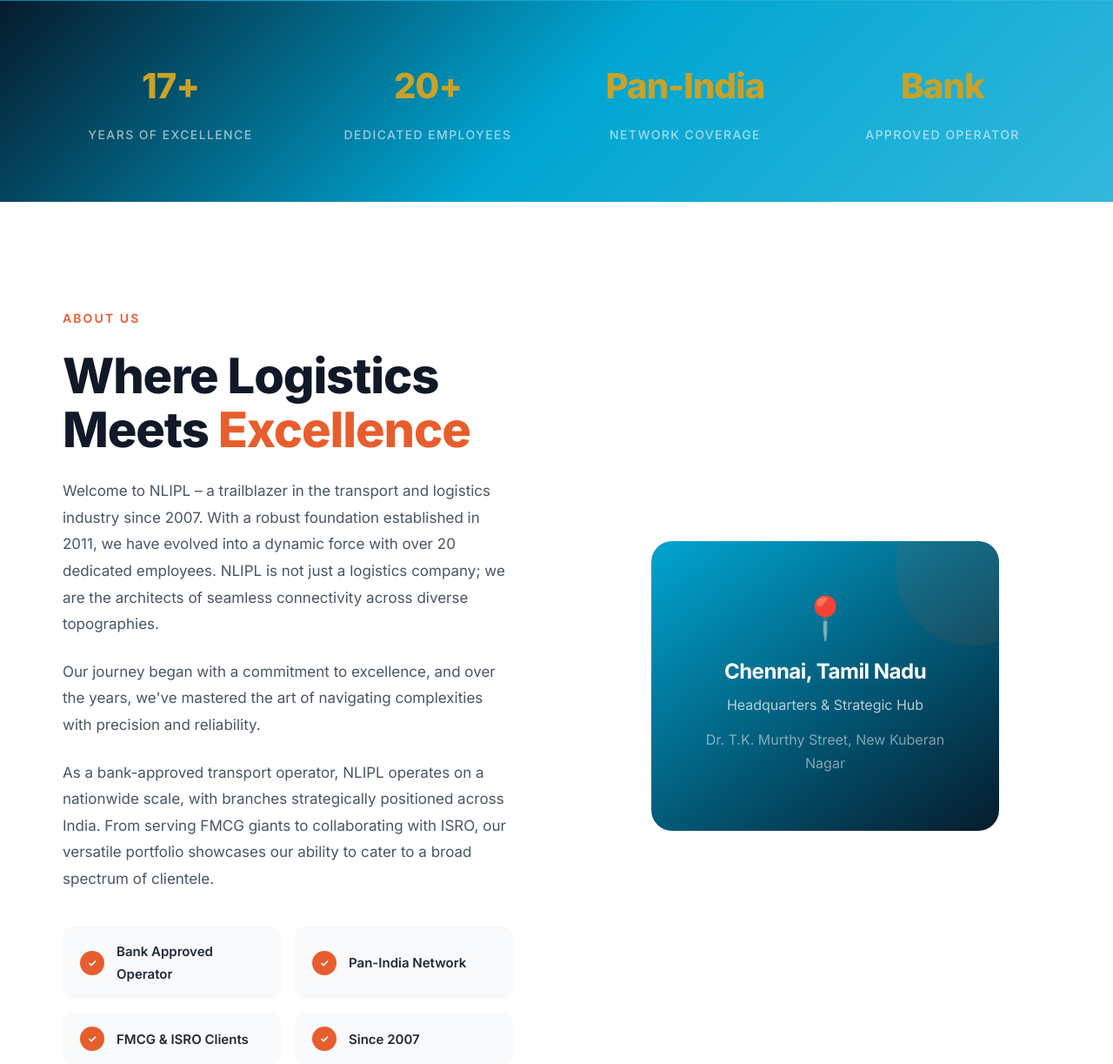
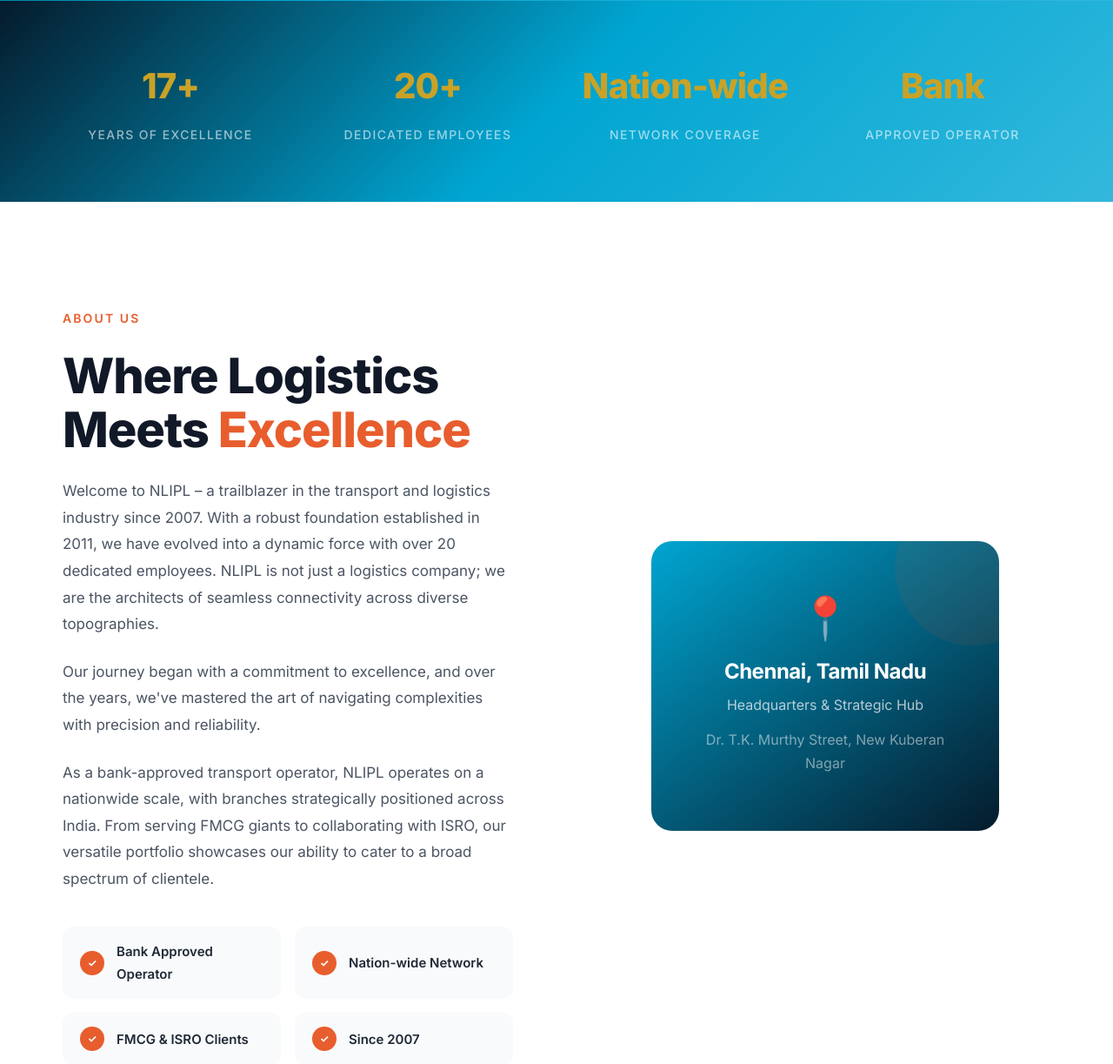
Before and after one commit to DheepakramLB/nlipl-website, a Flask app: page / in a window 1280 px wide. Shown: the part 799-2022 px from the top of the page at 87% size. Run offline with Flask 3, Linux system fonts and the light colour scheme.

Commit message:
minor change

```diff
--- a/app.py
+++ b/app.py
@@ -71,7 +71,7 @@ INDUSTRIES = [
 STATS = [
     {"number": "17+", "label": "Years of Excellence"},
     {"number": "20+", "label": "Dedicated Employees"},
-    {"number": "Pan-India", "label": "Network Coverage"},
+    {"number": "Nation-wide", "label": "Network Coverage"},
     {"number": "Bank", "label": "Approved Operator"}
 ]
 
--- a/templates/index.html
+++ b/templates/index.html
@@ -113,7 +113,7 @@
                         </div>
                         <div class="feature">
                             <div class="feature-icon">✓</div>
-                            <span>Pan-India Network</span>
+                            <span>Nation-wide Network</span>
                         </div>
                         <div class="feature">
                             <div class="feature-icon">✓</div>
@@ -294,7 +294,7 @@
                         <div class="location-dot dot-1">🔵</div>
                         <div class="location-dot dot-2">🔴</div>
                         <div class="location-dot dot-3">🟢</div>
-                        <div class="map-label">Pan-India Network</div>
+                        <div class="map-label">Nation-wide Network</div>
                     </div>
                 </div>
             </div>
```
